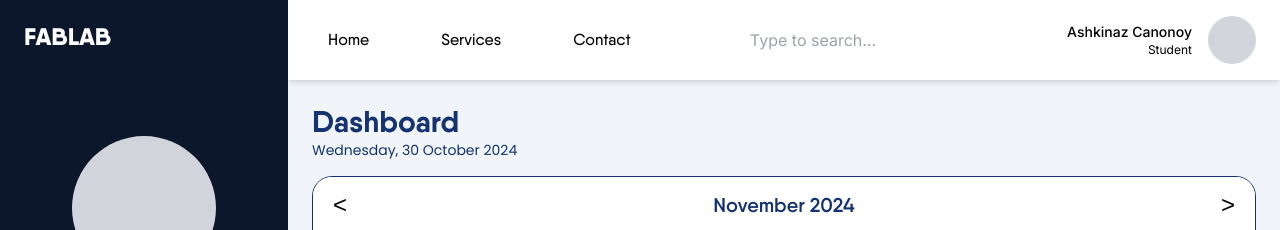
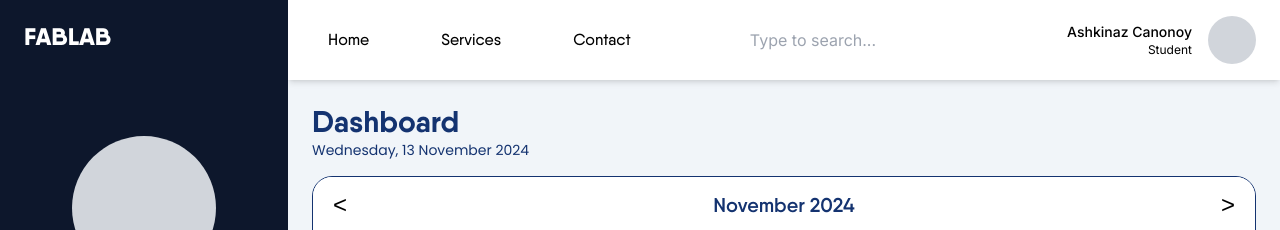
Before and after one commit to Marieee08/RESOLAB, a Next.js app: page /dashboard/admin in a window 1280 px wide. Shown: the top 230 px of the page. Built offline with nearby package versions, Linux system fonts and the light colour scheme.

Commit message:
edited date components

```diff
--- a/src/app/dashboard/admin/page.tsx
+++ b/src/app/dashboard/admin/page.tsx
@@ -2,10 +2,13 @@
 import React, { useState } from 'react';
 import Link from 'next/link';
 import EditableCalendar from '@/components/custom/editcalendar';
+import { format } from 'date-fns';
 
 const DashboardAdmin = () => {
   const [sidebarOpen, setSidebarOpen] = useState(false);
   const [orderDropdownOpen, setOrderDropdownOpen] = useState(false);
+  const today = new Date();
+  const formattedDate = format(today, 'EEEE, dd MMMM yyyy');
 
   return (
     <div className="flex h-screen overflow-hidden bg-[#f1f5f9]">
@@ -139,7 +142,7 @@ const DashboardAdmin = () => {
         <main>
           <div className="mx-auto max-w-screen-2xl p-4 md:p-6 2xl:p-10">
           <h2 className="text-[#143370] text-3xl font-bold font-qanelas3">Dashboard</h2>
-          <p className="text-sm text-[#143370] mb-4 font-poppins1">Wednesday, 30 October 2024</p>
+          <p className="text-sm text-[#143370] mb-4 font-poppins1">{formattedDate}</p>
           <EditableCalendar />
             <div className="bg-white p-6 rounded-3xl shadow-lg mt-6">
               <h3 className="text-xl font-semibold mb-4">Recent Orders</h3>
--- a/src/app/dashboard/admin/reports/page.tsx
+++ b/src/app/dashboard/admin/reports/page.tsx
@@ -16,10 +16,13 @@ import {
   Pie,
   Cell
 } from 'recharts';
+import { format } from 'date-fns';
 
 const DashboardAdmin = () => {
   const [sidebarOpen, setSidebarOpen] = useState(false);
   const [orderDropdownOpen, setOrderDropdownOpen] = useState(false);
+  const today = new Date();
+  const formattedDate = format(today, 'EEEE, dd MMMM yyyy');
 
   const reservationTrendsData = [
     { month: 'Jan', reservations: 40 },
@@ -170,7 +173,7 @@ const DashboardAdmin = () => {
         <main>
           <div className="mx-auto max-w-screen-2xl p-4 md:p-6 2xl:p-10">
           <h2 className="text-[#143370] text-3xl font-bold font-qanelas3">Analytics Overview</h2>
-          <p className="text-sm text-[#143370] mb-4 font-poppins1">Wednesday, 30 October 2024</p>
+          <p className="text-sm text-[#143370] mb-4 font-poppins1">{formattedDate}</p>
           <div className="grid grid-cols-1 gap-4 md:grid-cols-2 xl:grid-cols-3 mb-4">
 
              <Card className="bg-white shadow-sm transform hover:scale-105 transition-all duration-300 border border-[#5e86ca]">
```
